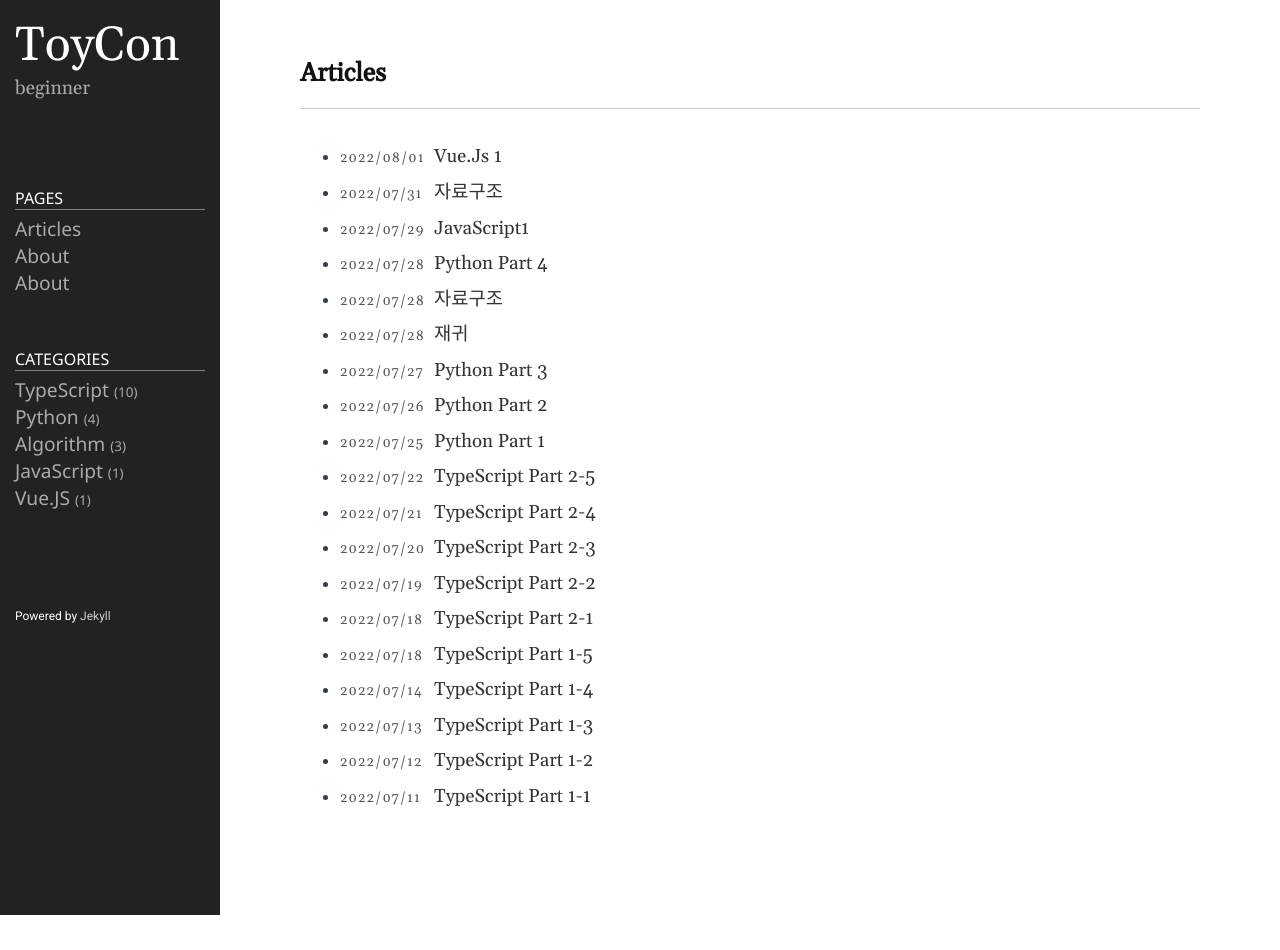
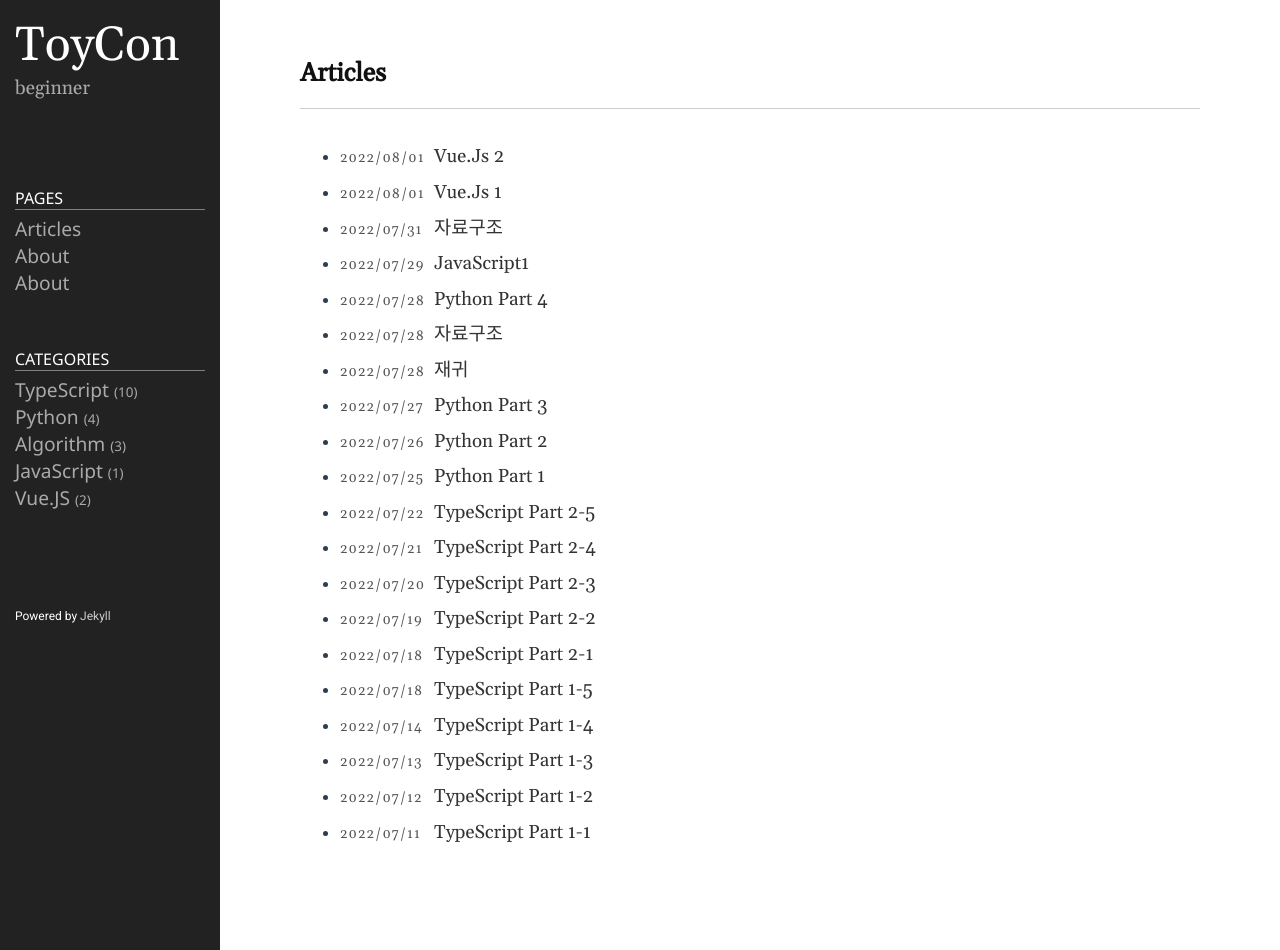
Before and after one commit to ToyCon/ToyCon.github.io, a Jekyll site: the page built from index.md, in a window 1280 px wide. Built offline with Jekyll 4.4.1, drawn with Linux system fonts in a browser that asks for light colours; before the commit the page ends 915 px from its top, so only the background shows below that.

Commit message:
Add Vue2

```diff
--- a/_posts/2022-07-29-JavaScript1.markdown
+++ b/_posts/2022-07-29-JavaScript1.markdown
@@ -4,4 +4,4 @@ title: JavaScript1
 date: 2022-07-29 17:30:00 +0900
 categories: JavaScript
 ---
-### 자료구조
+### 잠시 닫습니다
--- /dev/null
+++ b/_posts/2022-08-01-VueJs2.markdown
@@ -0,0 +1,7 @@
+---
+layout: post
+title: Vue.Js 2
+date: 2022-08-01 17:38:00 +0900
+categories: Vue.JS
+---
+### 페이지 작성
```
